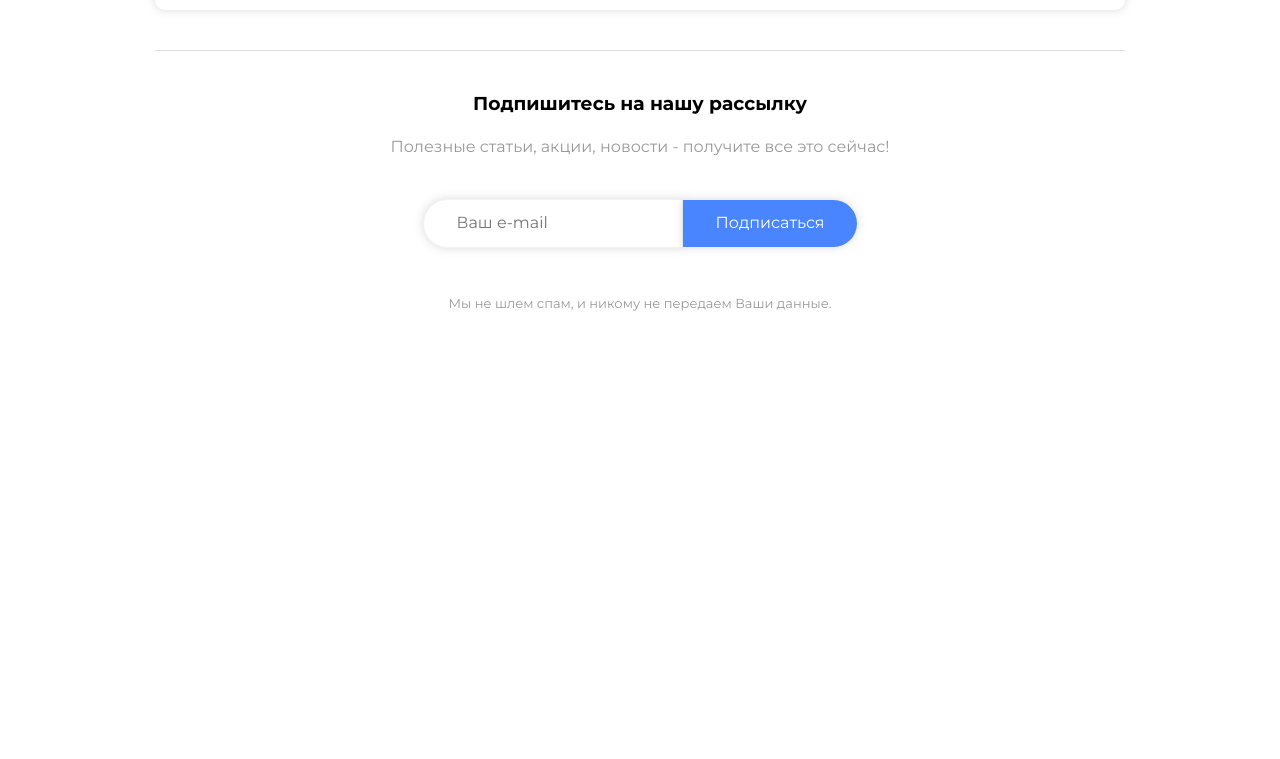
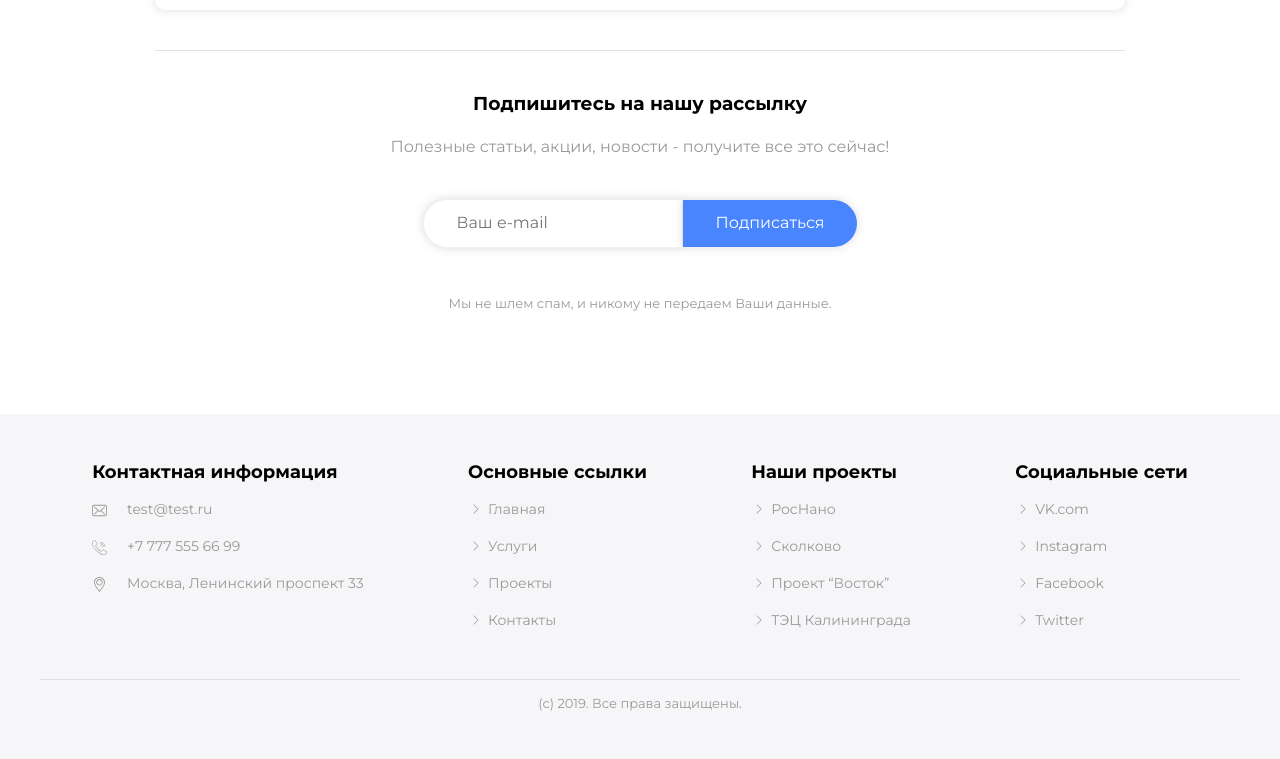
Before and after one commit to lyolka92/epam_html-css, a plain HTML site: page index.html in a window 1280 px wide. Shown: the part 3570-4329 px from the top of the page. Before the commit the page ends 3984 px from the top, so only its background shows below. Drawn offline with Linux system fonts and the light colour scheme; grey boxes are pictures that could not be loaded.

Commit message:
fix: add accessibility to contacts section

```diff
--- a/index.html
+++ b/index.html
@@ -174,55 +174,55 @@
 
     </main>
 
-    <!-- <footer id="contacts">
+    <footer class="contacts" id="contacts">
         <div class="contacts__row">
             <div class="contacts__column">
                 <h3 class="contacts__title">Контактная информация</h3>
                 <ul class="contacts__list contacts__list__unlabled">
                     <li class="contacts__list-item">
-                        <img src="img/envelope.svg" alt="envelope" class="contacts__list-item-icon">
-                        <span class="contacts__list-item-text">test@test.ru</span>
+                        <img src="img/envelope.svg" alt="Адрес электронной почты ООО 'Передовая IT компания'" class="contacts__list-item-icon">
+                        <span class="contacts__list-item-text"><a class="contacts__list-item-link" href="mailto:test@test.ru">test@test.ru</a></span>
                     </li>
-                    <li class="contacts__list-item"><img src="img/call.svg" alt="envelope"
-                            class="contacts__list-item-icon">
-                        <span class="contacts__list-item-text">+8 777 555 66 99</span>
+                    <li class="contacts__list-item">
+                        <img src="img/call.svg" alt=alt="Телефон ООО 'Передовая IT компания'" class="contacts__list-item-icon">
+                        <span class="contacts__list-item-text"><a class="contacts__list-item-link" href="tel:+77775556699">+7 777 555 66 99</a></span>
                     </li>
-                    <li class="contacts__list-item"><img src="img/placeholder.svg" alt="envelope"
-                            class="contacts__list-item-icon">
-                        <span class="contacts__list-item-text">Москва, Бульвар Ленина 33</span>
+                    <li class="contacts__list-item">
+                        <img src="img/placeholder.svg" alt=alt="Адрес офиса ООО 'Передовая IT компания'" class="contacts__list-item-icon">
+                        <span class="contacts__list-item-text"><a class="contacts__list-item-link" href="https://goo.gl/maps/RqabbwDo5Z16pJM29">Москва, Ленинский проспект 33</a></span>
                     </li>
                 </ul>
             </div>
             <div class="contacts__column">
                 <h3 class="contacts__title">Основные ссылки</h3>
                 <ul class="contacts__list contacts__list__labled">
-                    <li class="contacts__list-item">Главная</li>
-                    <li class="contacts__list-item">Проекты</li>
-                    <li class="contacts__list-item">Услуги</li>
-                    <li class="contacts__list-item">Контакты</li>
+                    <li class="contacts__list-item"><a class="contacts__list-item-link" href="#general">Главная</a></li>
+                    <li class="contacts__list-item"><a class="contacts__list-item-link" href="#services">Услуги</a></li>
+                    <li class="contacts__list-item"><a class="contacts__list-item-link" href="#projects">Проекты</a></li>
+                    <li class="contacts__list-item"><a class="contacts__list-item-link" href="#contscts">Контакты</a></li>
                 </ul>
             </div>
             <div class="contacts__column">
                 <h3 class="contacts__title">Наши проекты</h3>
                 <ul class="contacts__list contacts__list__labled">
-                    <li class="contacts__list-item">РосНано</li>
-                    <li class="contacts__list-item">Сколково</li>
-                    <li class="contacts__list-item">Проект “Восток”</li>
-                    <li class="contacts__list-item">ТЭЦ Калининграда</li>
+                    <li class="contacts__list-item"><a class="contacts__list-item-link" href="https://www.rusnano.com/">РосНано</a></li>
+                    <li class="contacts__list-item"><a class="contacts__list-item-link" href="https://sk.ru/">Сколково</a></li>
+                    <li class="contacts__list-item"><a class="contacts__list-item-link" href="https://vostokpeople.ru/">Проект “Восток”</a></li>
+                    <li class="contacts__list-item"><a class="contacts__list-item-link" href="http://irao-generation.ru/stations/kalinigradg/">ТЭЦ Калининграда</a></li>
                 </ul>
             </div>
             <div class="contacts__column">
                 <h3 class="contacts__title">Социальные сети</h3>
                 <ul class="contacts__list contacts__list__labled">
-                    <li class="contacts__list-item">VK.com</li>
-                    <li class="contacts__list-item">Instagram</li>
-                    <li class="contacts__list-item">Facebook</li>
-                    <li class="contacts__list-item">Twitter</li>
+                    <li class="contacts__list-item"><a class="contacts__list-item-link" href="https://vk.com/">VK.com</a></li>
+                    <li class="contacts__list-item"><a class="contacts__list-item-link" href="https://www.instagram.com/">Instagram</a></li>
+                    <li class="contacts__list-item"><a class="contacts__list-item-link" href="https://ru-ru.facebook.com/">Facebook</a></li>
+                    <li class="contacts__list-item"><a class="contacts__list-item-link" href="https://twitter.com/">Twitter</a></li>
                 </ul>
             </div>
         </div>
         <p class="copyright small-text">(с) 2019. Все права защищены.</p>
-    </footer> -->
+    </footer>
 
 </body>
 
--- a/styles.css
+++ b/styles.css
@@ -547,26 +547,36 @@ body {
     }
 }
 
-/* .contacts__row {
+/* ----- Contacts ----- */
+
+.contacts {
+    background-color: #F6F6F8;
+    padding: 2rem 1rem;
+}
+
+.contacts__row {
     display: flex;
-    justify-content: center;
+    max-width: 1200px;
+    margin: auto;
+    padding-bottom: 2rem;
+
+    justify-content: space-around;
+
     border-bottom: 1px solid #E0E0E0;
-    padding-bottom: 2em;
 }
 
 .contacts__column {
-    margin: 0 2em;
-    font-size: 14px;
-    line-height: 22px;
+    margin: 0 1.5rem;
+    font-size: 0.875rem;
+    line-height: 1.5em;
     text-align: left;
-    flex: 0 0 20%;
 }
 
 .contacts__title {
     color: #000;
     font-weight: 600;
-    font-size: 18px;
-    margin: 0 0 35px;
+    font-size: 1.125rem;
+    margin: 1rem 0;
 }
 
 .contacts__list {
@@ -580,23 +590,41 @@ body {
 }
 
 .contacts__list-item {
-    margin-bottom: 1em;
+    margin-bottom: 1rem;
 }
 
 .contacts__list-item-icon {
     vertical-align: text-bottom;
-    margin-right: 1em;
-    width: 15px;
+    margin-right: 1rem;
+    width: 0.95rem;
 }
 
 .contacts__list__labled {
     list-style-image: url(img/right-arrow.svg);
-    padding-left: 1.25em;
+    padding-left: 1.25rem;
 }
 
+.contacts__list-item-link {
+    text-decoration: none;
+    color: #999;
+}
 
+.contacts__list-item-link:hover {
+    text-decoration: underline;
+    color: #4985FF;
+}
 
-#contacts {
-    background-color: #F6F6F8;
-    padding: 2% 15%;
-} */
+@media (max-width: 620px) {
+    .contacts__row {
+        flex-direction: column;
+    }
+
+    .contacts__column {
+        text-align: center;
+    }
+
+    .contacts__list__labled {
+        list-style: none;
+        padding-left: 0;
+    }
+}
```
